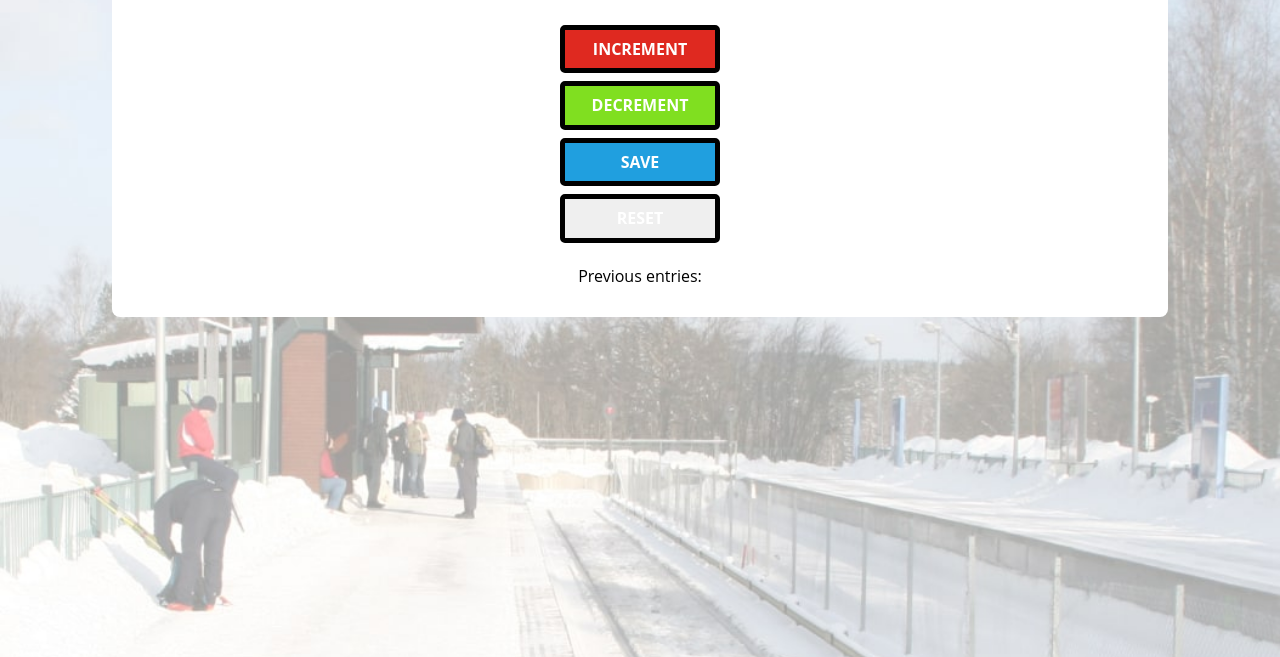
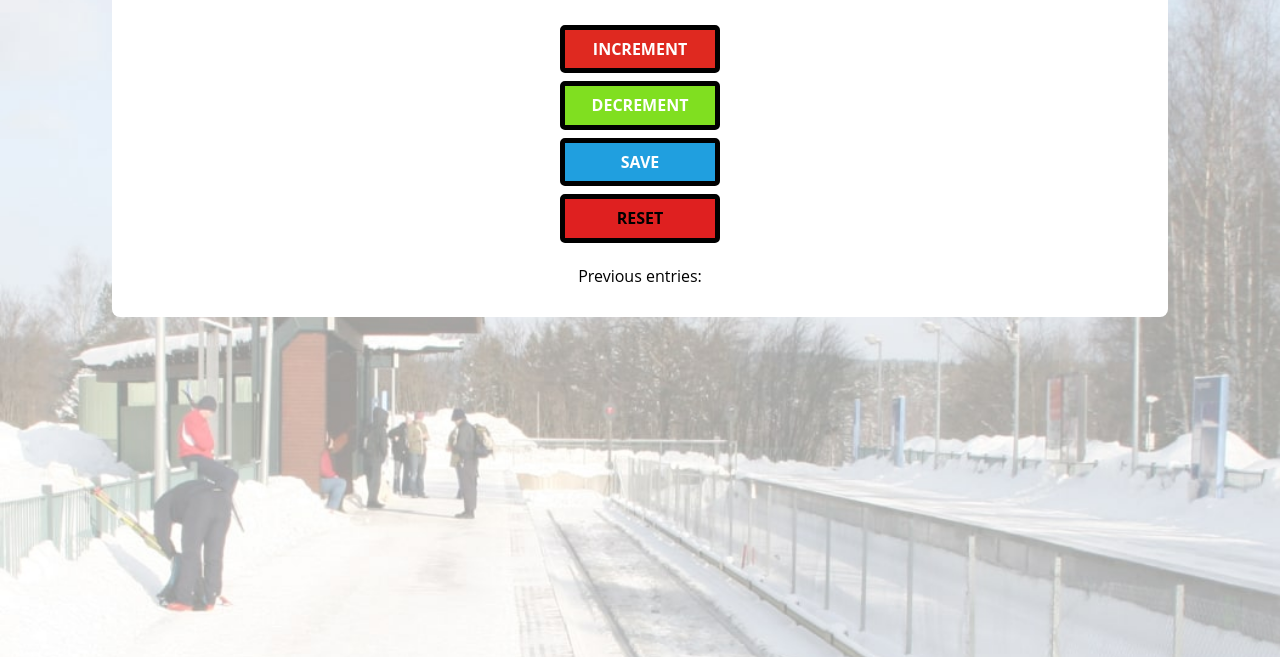
Before and after one commit to DanteJenzie/person-counter, a plain HTML site: page index.html in a window 1280 px wide. Shown: the part 143-800 px from the top of the page. Drawn offline with nearby package versions, Linux system fonts and the light colour scheme.

Commit message:
Update index.html

```diff
--- a/index.html
+++ b/index.html
@@ -1,8 +1,11 @@
 <html>
-    <head><link rel="stylesheet" href="https://cdnjs.cloudflare.com/ajax/libs/normalize/8.0.1/normalize.css">
+
+<head>
+    <link rel="stylesheet" href="https://cdnjs.cloudflare.com/ajax/libs/normalize/8.0.1/normalize.css">
     <link rel="stylesheet" href="index.css">
     <title>Passenger Counter</title>
 </head>
+
 <body>
     <div class="container">
         <h1>People entered:</h1>
@@ -10,11 +13,12 @@
         <button id="increment-btn" onclick="increment()">INCREMENT</button>
         <button id="decrement-btn" onclick="decrement()">DECREMENT</button>
         <button id="save-btn" onclick="save()">SAVE</button>
-            <button id="refresh-btn" onclick="reset()">RESET</button>
+        <button id="reset-btn" onclick="reset()">RESET</button>
         <p id="save-el">Previous entries: </p>
     </div>
     <script src="index.js">
 
     </script>
 </body>
+
 </html>
```
Lines whose indentation alone changed are shown as unchanged.
